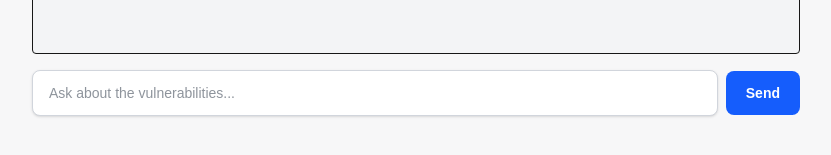
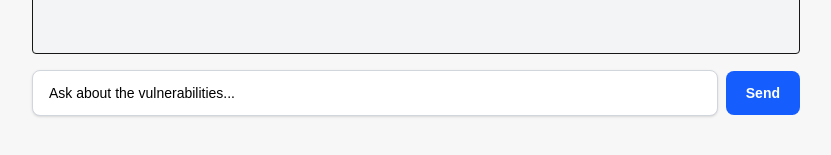
Before and after one commit to shhubhxm/mindfort-assignment, a Next.js app: page / in a window 1280 px wide. Shown: the part 642-797 px from the top of the page, without its empty margins (224-1055 px from the left). Built offline with nearby package versions, Linux system fonts and the light colour scheme.

Commit message:
Update page.tsx

```diff
--- a/src/app/page.tsx
+++ b/src/app/page.tsx
@@ -79,7 +79,7 @@ export default function Home() {
         {/* Input Area */}
         <div className="mt-4 flex items-center gap-2">
           <input
-            className="flex-grow rounded-lg border border-gray-300 px-4 py-3 text-sm shadow-sm focus:outline-none focus:ring-2 focus:ring-blue-500 bg-white text-gray-800"
+            className="flex-grow rounded-lg border border-gray-300 px-4 py-3 text-sm shadow-sm focus:outline-none focus:ring-2 focus:ring-blue-500 bg-white text-black placeholder-black"
             placeholder="Ask about the vulnerabilities..."
             value={input}
             onChange={(e) => setInput(e.target.value)}
```
